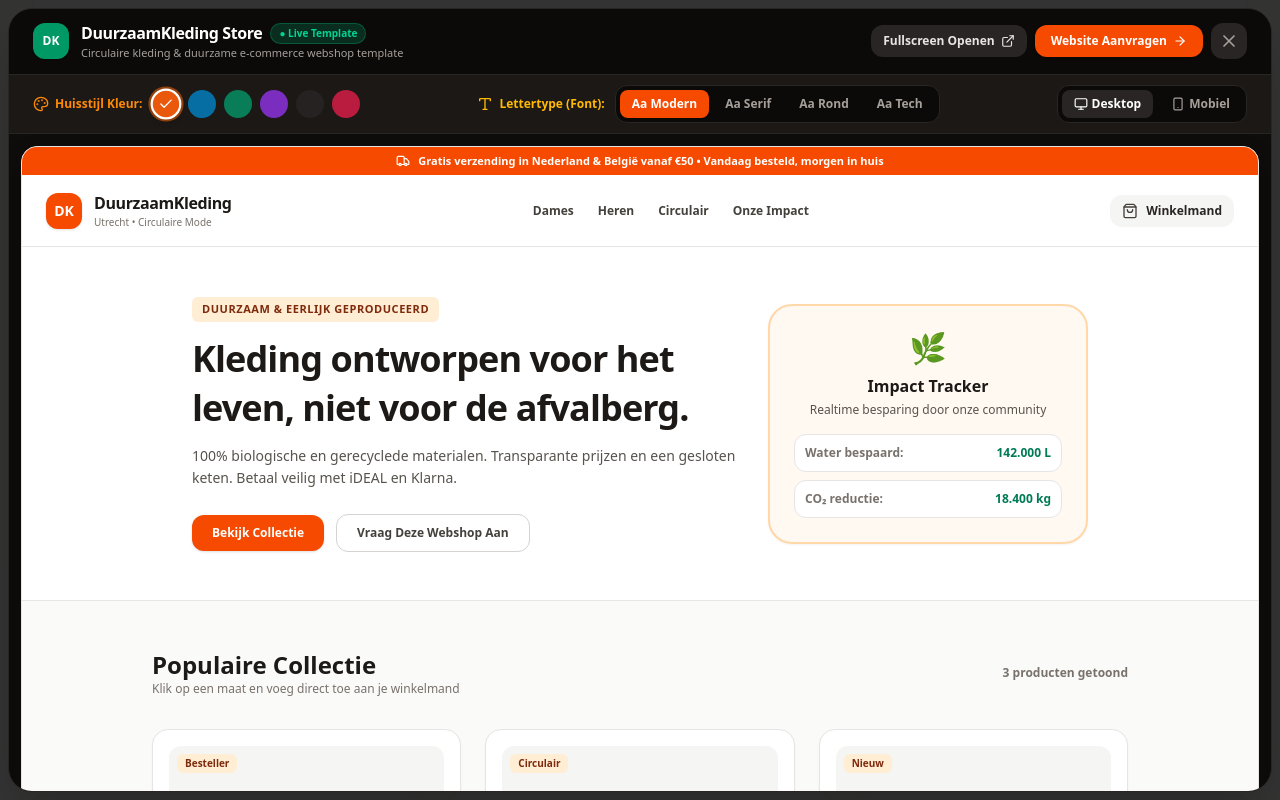
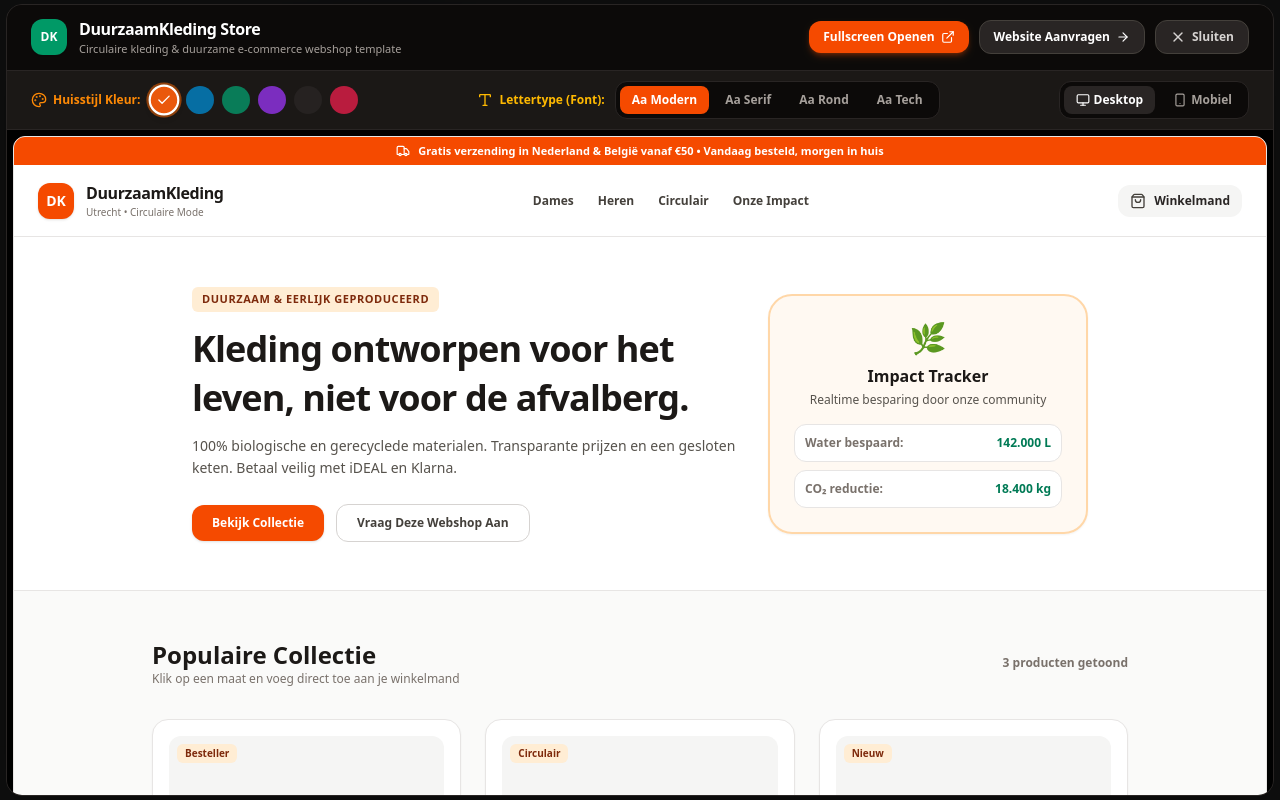
Before and after one commit to samenonline-web/samenonline-web.github.io, a Next.js app: page / in a window 1280 px wide. Both pictures are taken after a click on the button "🌐 Bekijk Live Template". Shown: the part 908-1708 px from the top of the page. Built offline with nearby package versions, Linux system fonts and the light colour scheme.

Commit message:
Make fullscreen button orange, remove badge, add text to close button, pitch black backdrop, and maximize modal width

```diff
--- a/src/components/LivePreviewModal.tsx
+++ b/src/components/LivePreviewModal.tsx
@@ -55,10 +55,10 @@ export const LivePreviewModal: React.FC<LivePreviewModalProps> = ({
       onClick={onClose}
       onWheel={(e) => e.stopPropagation()}
       onTouchMove={(e) => e.stopPropagation()}
-      className="fixed inset-0 z-50 flex items-center justify-center p-1 sm:p-2 bg-black/80 backdrop-blur-md animate-in fade-in duration-200 cursor-pointer overscroll-none"
+      className="fixed inset-0 z-50 flex items-center justify-center p-0 sm:p-1.5 bg-black/98 sm:bg-black/95 backdrop-blur-2xl animate-in fade-in duration-200 cursor-pointer overscroll-none"
     >
       <div
-        className="bg-stone-900 w-[99vw] max-w-[1650px] h-[98vh] rounded-2xl sm:rounded-3xl shadow-2xl overflow-hidden border border-stone-800 flex flex-col cursor-default"
+        className="bg-stone-900 w-full sm:w-[99.5vw] max-w-[1780px] h-full sm:h-[99vh] rounded-none sm:rounded-2xl shadow-2xl overflow-hidden border border-stone-800 flex flex-col cursor-default"
         onClick={(e) => e.stopPropagation()}
       >
         {/* Top Bar 1: Template Info & Main Actions */}
@@ -70,27 +70,23 @@ export const LivePreviewModal: React.FC<LivePreviewModalProps> = ({
               {template.logoText}
             </div>
             <div>
-              <div className="flex items-center gap-2">
-                <span className="font-extrabold text-sm sm:text-base tracking-tight text-white">{template.name}</span>
-                <span className="text-[10px] font-bold px-2 py-0.5 rounded-full bg-emerald-500/20 text-emerald-400 border border-emerald-500/30">
-                  ● Live Template
-                </span>
-              </div>
+              <span className="font-extrabold text-sm sm:text-base tracking-tight text-white block">{template.name}</span>
               <span className="text-[11px] text-stone-400 font-medium hidden sm:block">
                 {template.subtitleNl || template.subtitle}
               </span>
             </div>
           </div>
 
-          {/* Right: Fullscreen, Request, Close */}
-          <div className="flex items-center gap-2">
+          {/* Right: Fullscreen (Orange), Request, Close with text */}
+          <div className="flex items-center gap-2.5">
+            {/* Orange Fullscreen Button */}
             <Link
               href={`/demo/${template.id}`}
               target="_blank"
-              className="flex items-center gap-1.5 px-3 py-2 rounded-xl bg-stone-800 hover:bg-stone-700 text-stone-200 text-xs font-bold transition-colors cursor-pointer"
+              className="flex items-center gap-1.5 px-3.5 py-2 rounded-xl bg-orange-600 hover:bg-orange-700 text-white text-xs font-extrabold shadow-md shadow-orange-600/30 transition-all cursor-pointer"
               title="Open template in nieuw tabblad fullscreen"
             >
-              <span className="hidden sm:inline">Fullscreen Openen</span>
+              <span>Fullscreen Openen</span>
               <ExternalLink className="w-3.5 h-3.5" />
             </Link>
 
@@ -99,18 +95,20 @@ export const LivePreviewModal: React.FC<LivePreviewModalProps> = ({
                 onClose();
                 onOpenRequestModal(template);
               }}
-              className="flex items-center gap-1.5 px-4 py-2 rounded-xl bg-orange-600 hover:bg-orange-700 text-white text-xs font-extrabold shadow-sm transition-all cursor-pointer whitespace-nowrap"
+              className="flex items-center gap-1.5 px-3.5 py-2 rounded-xl bg-stone-800 hover:bg-stone-700 text-white border border-stone-700 text-xs font-bold transition-all cursor-pointer whitespace-nowrap"
             >
               <span>{lang === 'nl' ? 'Website Aanvragen' : 'Get This Website'}</span>
               <ArrowRight className="w-3.5 h-3.5" />
             </button>
 
+            {/* Close button with clear text & icon */}
             <button
               onClick={onClose}
-              className="p-2 rounded-xl bg-stone-800 hover:bg-stone-700 text-stone-400 hover:text-white transition-colors cursor-pointer"
+              className="flex items-center gap-1.5 px-3.5 py-2 rounded-xl bg-stone-800 hover:bg-rose-600 text-stone-300 hover:text-white border border-stone-700 hover:border-rose-500 transition-all cursor-pointer text-xs font-extrabold"
               title="Sluiten (ESC)"
             >
-              <X className="w-5 h-5" />
+              <X className="w-4 h-4" />
+              <span>Sluiten</span>
             </button>
           </div>
 
@@ -199,13 +197,13 @@ export const LivePreviewModal: React.FC<LivePreviewModalProps> = ({
 
         </div>
 
-        {/* Live Canvas Area with Large Width & overscroll-contain */}
-        <div className="flex-1 bg-stone-950/80 overflow-y-auto overscroll-contain p-1 sm:p-3 flex justify-center items-start">
+        {/* Live Canvas Area with Maximum Screen Width & overscroll-contain */}
+        <div className="flex-1 bg-black overflow-y-auto overscroll-contain p-0 sm:p-1.5 flex justify-center items-start">
           <div
-            className={`transition-all duration-300 bg-white shadow-2xl overflow-hidden border border-stone-200 ${
+            className={`transition-all duration-300 bg-white shadow-2xl overflow-hidden ${
               viewportMode === 'mobile'
-                ? 'w-full max-w-[390px] min-h-[700px] my-4 ring-8 ring-stone-950 rounded-[44px]'
-                : 'w-full min-h-full rounded-xl sm:rounded-2xl'
+                ? 'w-full max-w-[390px] min-h-[700px] my-4 ring-8 ring-stone-950 rounded-[44px] border border-stone-800'
+                : 'w-full min-h-full rounded-none sm:rounded-xl border-x-0 sm:border border-stone-200'
             }`}
           >
             <TemplateRenderer
```
